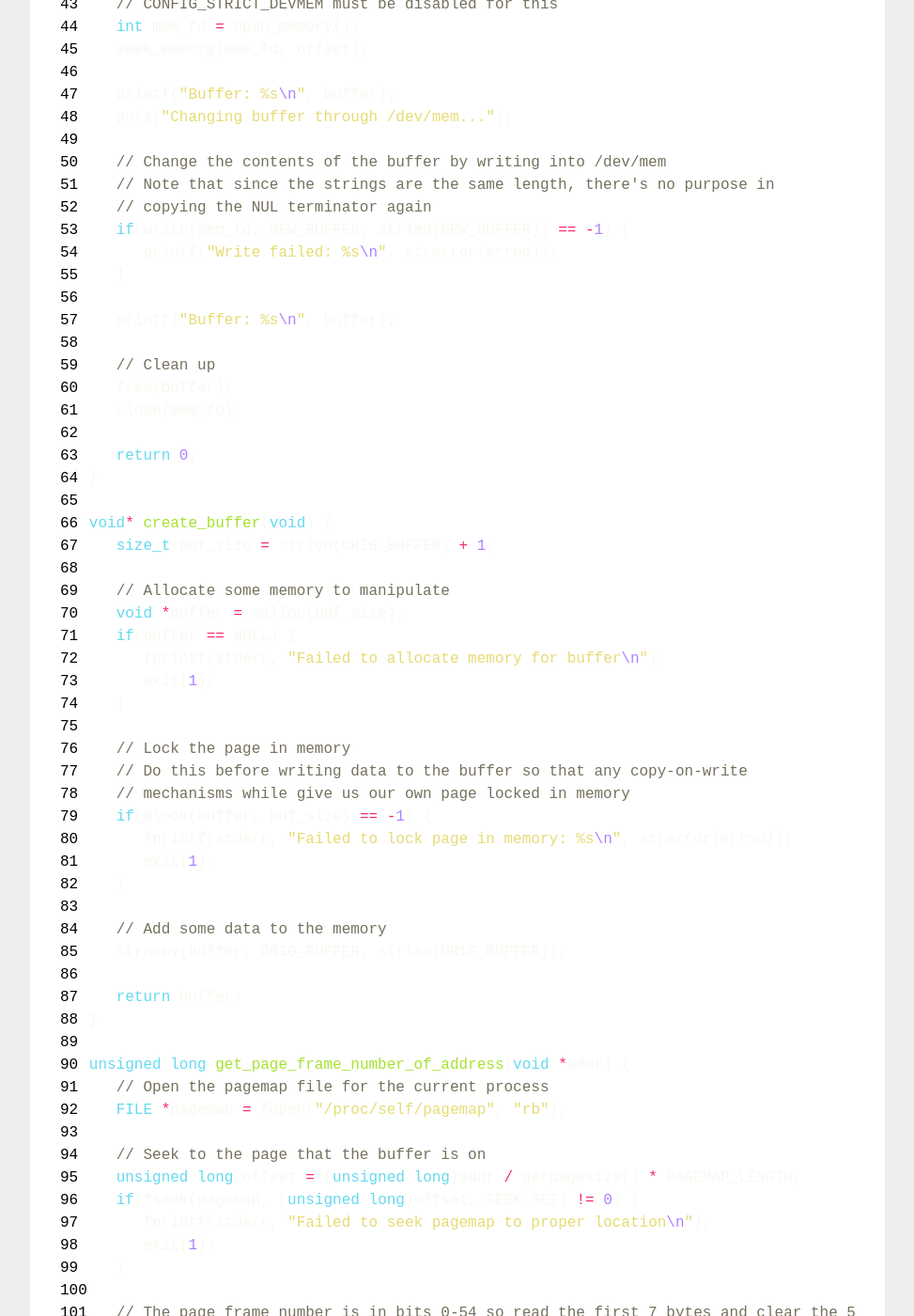
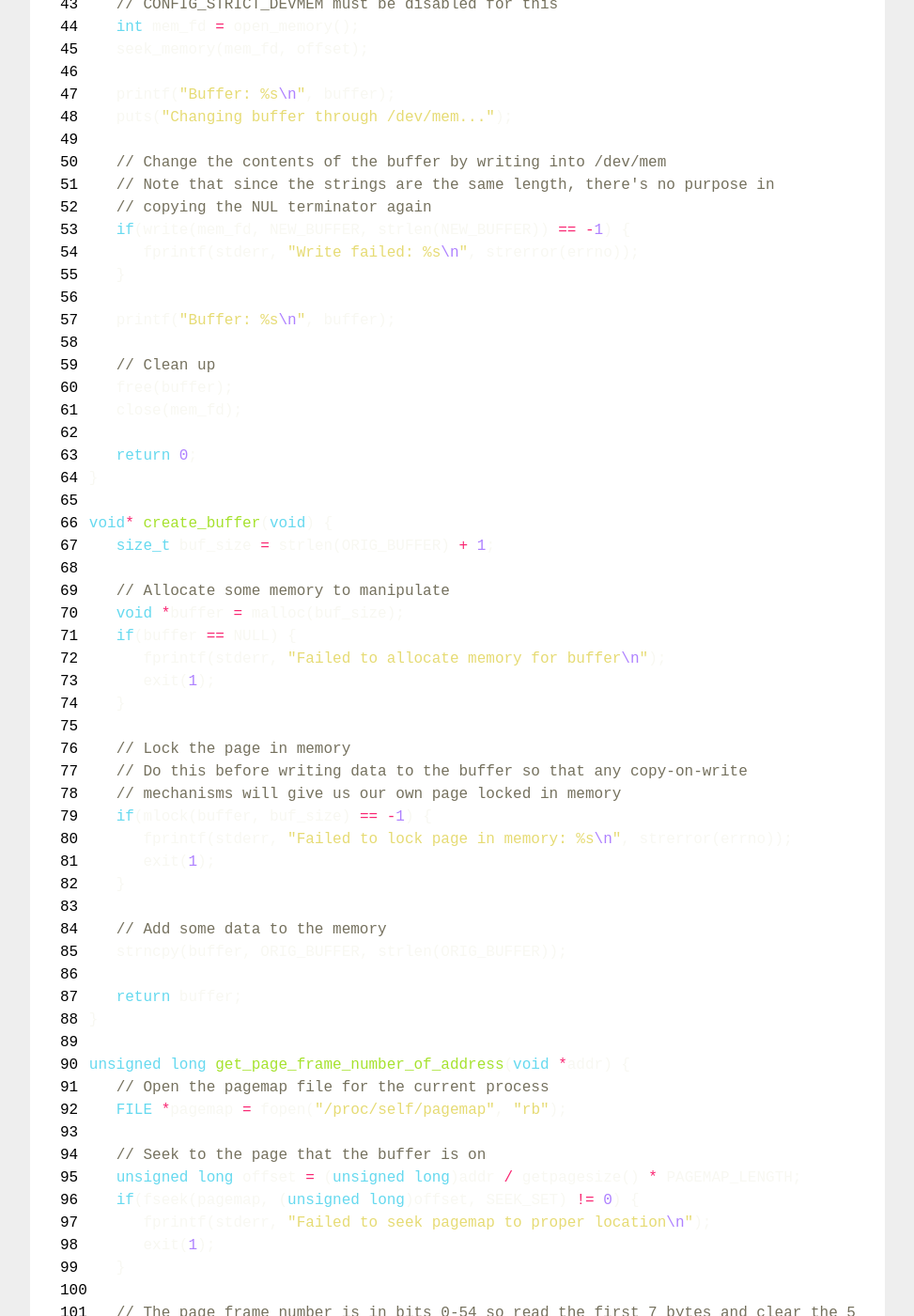
Before and after one commit to shanet/blog, a Jekyll site: the page built from _posts/2014-12-27-translating-virtual-addresses-to-physcial-addresses-in-user-space.md, in a window 1280 px wide and 1400 px high, scrolled down 5844 px. Shown: the whole window at 94% size, without its empty margins (153-1126 px from the left). Built offline with Jekyll 4.4.1, drawn with Linux system fonts in a browser that asks for light colours; some of the changed text lies outside the part shown.

Commit message:
fix typo in translating memory addresses post

```diff
--- a/_posts/2014-12-27-translating-virtual-addresses-to-physcial-addresses-in-user-space.md
+++ b/_posts/2014-12-27-translating-virtual-addresses-to-physcial-addresses-in-user-space.md
@@ -43,7 +43,7 @@ void* create_buffer(void) {
 
    // Lock the page in memory
    // Do this before writing data to the buffer so that any copy-on-write
-   // mechanisms while give us our own page locked in memory
+   // mechanisms will give us our own page locked in memory
    if(mlock(buffer, buf_size) == -1) {
       fprintf(stderr, "Failed to lock page in memory: %s\n", strerror(errno));
       exit(1);
@@ -159,7 +159,7 @@ Almost done! We have a file descriptor seeked to the right position inside <code
 
 {% highlight c linenos=table %}
 if(write(mem_fd, NEW_BUFFER, strlen(NEW_BUFFER)) == -1) {
-   printf("Write failed: %s\n", strerror(errno));
+   fprintf(stderr, "Write failed: %s\n", strerror(errno));
 }
 {% endhighlight %}
 
@@ -232,7 +232,7 @@ int main(void) {
    // Note that since the strings are the same length, there's no purpose in
    // copying the NUL terminator again
    if(write(mem_fd, NEW_BUFFER, strlen(NEW_BUFFER)) == -1) {
-      printf("Write failed: %s\n", strerror(errno));
+      fprintf(stderr, "Write failed: %s\n", strerror(errno));
    }
 
    printf("Buffer: %s\n", buffer);
@@ -256,7 +256,7 @@ void* create_buffer(void) {
 
    // Lock the page in memory
    // Do this before writing data to the buffer so that any copy-on-write
-   // mechanisms while give us our own page locked in memory
+   // mechanisms will give us our own page locked in memory
    if(mlock(buffer, buf_size) == -1) {
       fprintf(stderr, "Failed to lock page in memory: %s\n", strerror(errno));
       exit(1);
```
